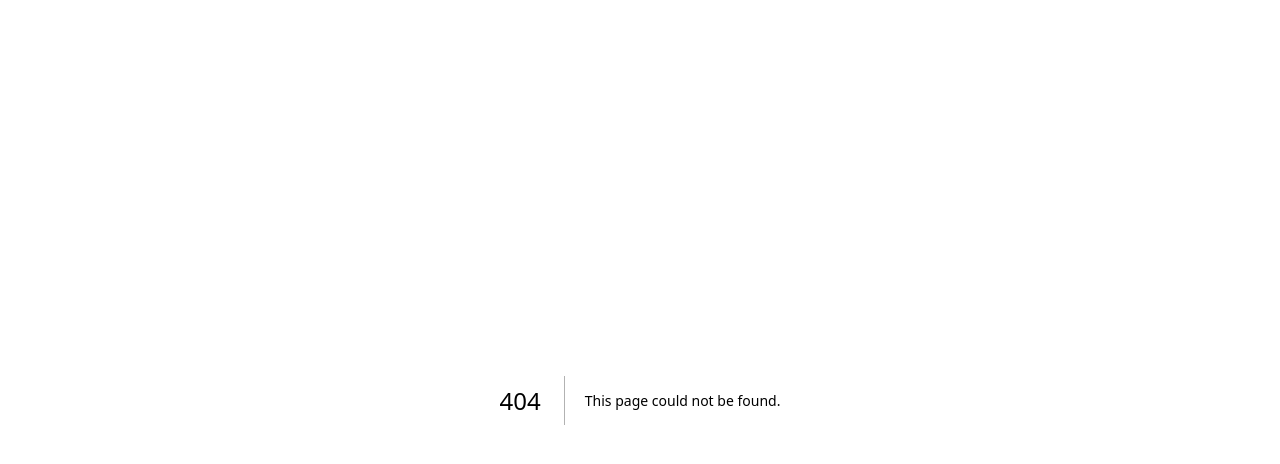
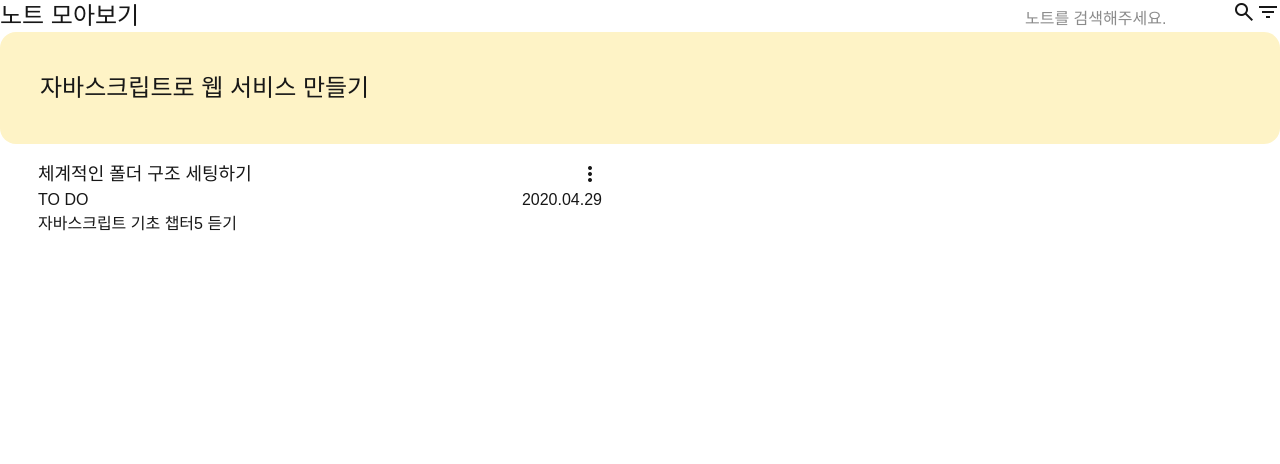
Before and after one commit to ljisu1107/todo-sprint, a Next.js app: page /notes in a window 1280 px wide. Before the commit this address had no page. Shown: the top 464 px of the page. Built offline with nearby package versions, Linux system fonts and the light colour scheme.

Commit message:
feat: 노트 모아보기 페이지,노트 아이템 컴포넌트 생성 및 html 구조 잡기, 공용 텍스트필드 제작으로 인한 작업 중간 저장

```diff
--- /dev/null
+++ b/app/notes/components/NoteItem.tsx
@@ -0,0 +1,25 @@
+import { NoteProps } from '@/types/note';
+
+interface NoteItemProps {
+  noteProps: NoteProps;
+}
+
+export default function NoteItem({ noteProps }: NoteItemProps) {
+  const { title, date, status, content } = noteProps;
+  return (
+    <div className={'mt-4 box-border flex flex-col overflow-hidden px-9.5'}>
+      <div className={'flex flex-row items-center justify-between'}>
+        <p className={'text-lg'}>{title}</p>
+        <span className="material-symbols-outlined">more_vert</span>
+      </div>
+
+      <div className={'flex flex-row flex-nowrap justify-between'}>
+        <div>
+          <span>{status}</span>
+          <p>{content}</p>
+        </div>
+        <span>{date}</span>
+      </div>
+    </div>
+  );
+}
--- /dev/null
+++ b/app/notes/page.tsx
@@ -0,0 +1,47 @@
+import NoteItem from '@/app/notes/components/NoteItem';
+import { NoteProps } from '@/types/note';
+export default function Page() {
+  const notes: NoteProps[] = [
+    {
+      title: '체계적인 폴더 구조 세팅하기',
+      status: 'TO DO',
+      content: '자바스크립트 기초 챕터5 듣기',
+      date: '2020.04.29',
+    },
+  ];
+
+  return (
+    <div>
+      <div className={'flex flex-row justify-between'}>
+        <h2 className={'text-2xl'}>노트 모아보기</h2>
+        <div className={'flex flex-row justify-between'}>
+          <label htmlFor="noteSearch">
+            <input
+              type="search"
+              name="noteSearch"
+              id="noteSearch"
+              placeholder={'노트를 검색해주세요.'}
+            />
+            <span className="material-symbols-outlined">search</span>
+          </label>
+
+          <div>
+            <span className="material-symbols-outlined">filter_list</span>
+          </div>
+        </div>
+      </div>
+
+      <div
+        className={
+          'flex w-full flex-row flex-nowrap rounded-2xl bg-amber-100 p-10'
+        }
+      >
+        <h3 className={'text-2xl'}>자바스크립트로 웹 서비스 만들기</h3>
+      </div>
+
+      <div className={'grid grid-cols-2 overflow-x-hidden'}>
+        <NoteItem noteProps={notes[0]} />
+      </div>
+    </div>
+  );
+}
--- /dev/null
+++ b/types/note.ts
@@ -0,0 +1,7 @@
+export type NoteStatus = 'TO DO' | 'DONE';
+export interface NoteProps {
+  title: string;
+  status: NoteStatus | string;
+  content: string;
+  date: string;
+}
```
